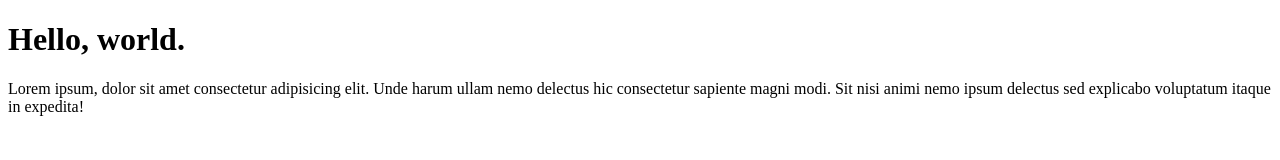
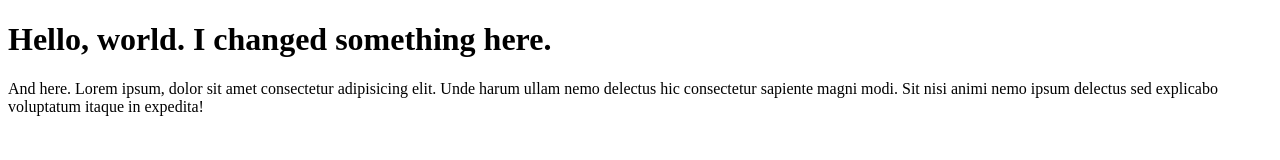
Before and after one commit to radoslawbiesek/learning-git-2, a plain HTML site: page index.html in a window 1280 px wide. Drawn offline with Linux system fonts and the light colour scheme.

Commit message:
Change h1, p

```diff
--- a/index.html
+++ b/index.html
@@ -7,8 +7,8 @@
     <title>Document</title>
 </head>
 <body>
-    <h1>Hello, world.</h1>
-    <p>Lorem ipsum, dolor sit amet consectetur adipisicing elit. Unde harum ullam nemo delectus hic consectetur sapiente magni modi. Sit nisi animi nemo ipsum delectus sed explicabo voluptatum itaque in expedita!</p>
+    <h1>Hello, world. I changed something here.</h1>
+    <p>And here. Lorem ipsum, dolor sit amet consectetur adipisicing elit. Unde harum ullam nemo delectus hic consectetur sapiente magni modi. Sit nisi animi nemo ipsum delectus sed explicabo voluptatum itaque in expedita!</p>
 </body>
 
 </html>
```
